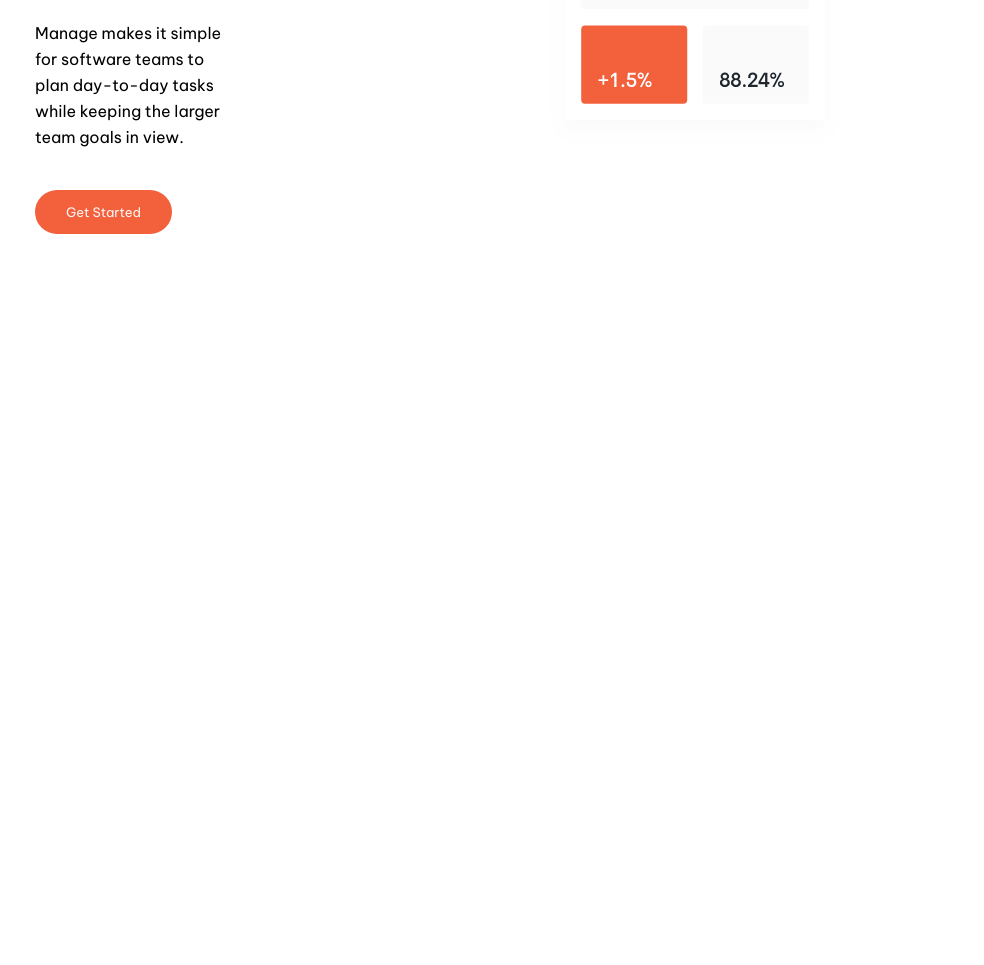
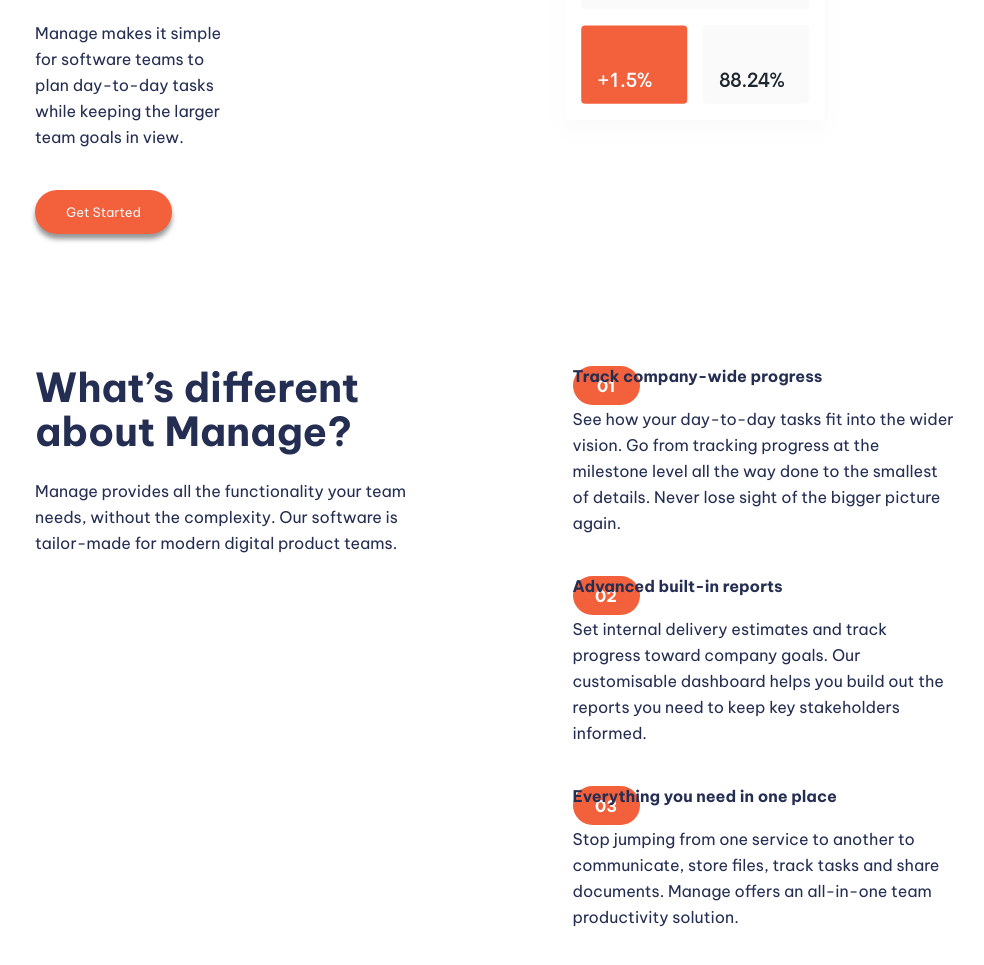
Before and after one commit to Dasha38123/Manage-landing-page, a plain HTML site: page index.html in a window 1280 px wide. Shown: the part 617-1582 px from the top of the page, without its empty margins (130-1114 px from the left). Before the commit the page ends 851 px from the top, so only its background shows below. Drawn offline with Linux system fonts and the light colour scheme.

Commit message:
second-section

```diff
--- a/index.html
+++ b/index.html
@@ -38,7 +38,7 @@
               <h1 class="section-title">
                 Bring everyone together to build better products.
               </h1>
-              <p class="description">
+              <p class="description first-description">
                 Manage makes it simple for software teams to plan day-to-day
                 tasks while keeping the larger team goals in view.
               </p>
@@ -49,6 +49,57 @@
           </div>
         </div>
       </section>
+
+      <section class="second-section">
+        <div class="container">
+          <div class="grid-2-colls-gap">
+            <div class="text-box">
+              <h2 class="second-title">What’s different about Manage?</h2>
+              <p class="description">
+                Manage provides all the functionality your team needs, without
+                the complexity. Our software is tailor-made for modern digital
+                product teams.
+              </p>
+            </div>
+
+            <div class="list">
+              <div class="number">01</div>
+              <div class="side-text">
+                <p class="list-subtitle">Track company-wide progress</p>
+
+                <div class="list-description">
+                  See how your day-to-day tasks fit into the wider vision. Go
+                  from tracking progress at the milestone level all the way done
+                  to the smallest of details. Never lose sight of the bigger
+                  picture again.
+                </div>
+              </div>
+
+              <div class="number">02</div>
+              <div class="side-text">
+                <p class="list-subtitle">Advanced built-in reports</p>
+
+                <div class="list-description">
+                  Set internal delivery estimates and track progress toward
+                  company goals. Our customisable dashboard helps you build out
+                  the reports you need to keep key stakeholders informed.
+                </div>
+              </div>
+
+              <div class="number">03</div>
+              <div class="side-text">
+                <p class="list-subtitle">Everything you need in one place</p>
+
+                <div class="list-description">
+                  Stop jumping from one service to another to communicate, store
+                  files, track tasks and share documents. Manage offers an
+                  all-in-one team productivity solution.
+                </div>
+              </div>
+            </div>
+          </div>
+        </div>
+      </section>
     </main>
   </body>
 </html>
--- a/style.css
+++ b/style.css
@@ -39,6 +39,8 @@
   background-color: #f3603c;
   color: #fcf6f5;
   font-size: 13px;
+
+  box-shadow: 0 5px 5px #979797;
 }
 
 /*FIRST SECTION*/
@@ -66,9 +68,72 @@
   font-size: 16px;
   line-height: 26px;
   margin-top: 16px;
+  /* padding-right: 180px;*/
+  color: #242d52;
+}
+
+.first-description {
   padding-right: 180px;
 }
 
 .btn-first-section {
   margin-top: 40px;
 }
+
+/*SECOND SECTION*/
+
+.second-section {
+  padding-top: 132px;
+}
+
+.second-title {
+  color: #242d52;
+  font-weight: 700;
+  margin-bottom: 24px;
+  line-height: 44px;
+  font-size: 40px;
+}
+
+.grid-2-colls-gap {
+  display: grid;
+  grid-template-columns: 1fr 1fr;
+  gap: 125px;
+}
+
+.number {
+  /*display: inline-block;*/
+  border-radius: 39px;
+  background-color: #f3603c;
+  color: #fff;
+  width: 67px;
+  height: 39px;
+  font-size: 16px;
+  font-weight: 700;
+
+  display: flex;
+  justify-content: center;
+  align-items: center;
+
+  position: absolute;
+}
+
+.side-text {
+  position: relative;
+  margin-right: 28px;
+}
+
+.list-subtitle {
+  font-size: 16px;
+  font-weight: 700;
+  color: #242d52;
+
+  margin-bottom: 20px;
+}
+
+.list-description {
+  line-height: 26px;
+  color: #242d52;
+  font-weight: 400;
+
+  margin-bottom: 40px;
+}
```
Also changed, not shown: 1 other file.
